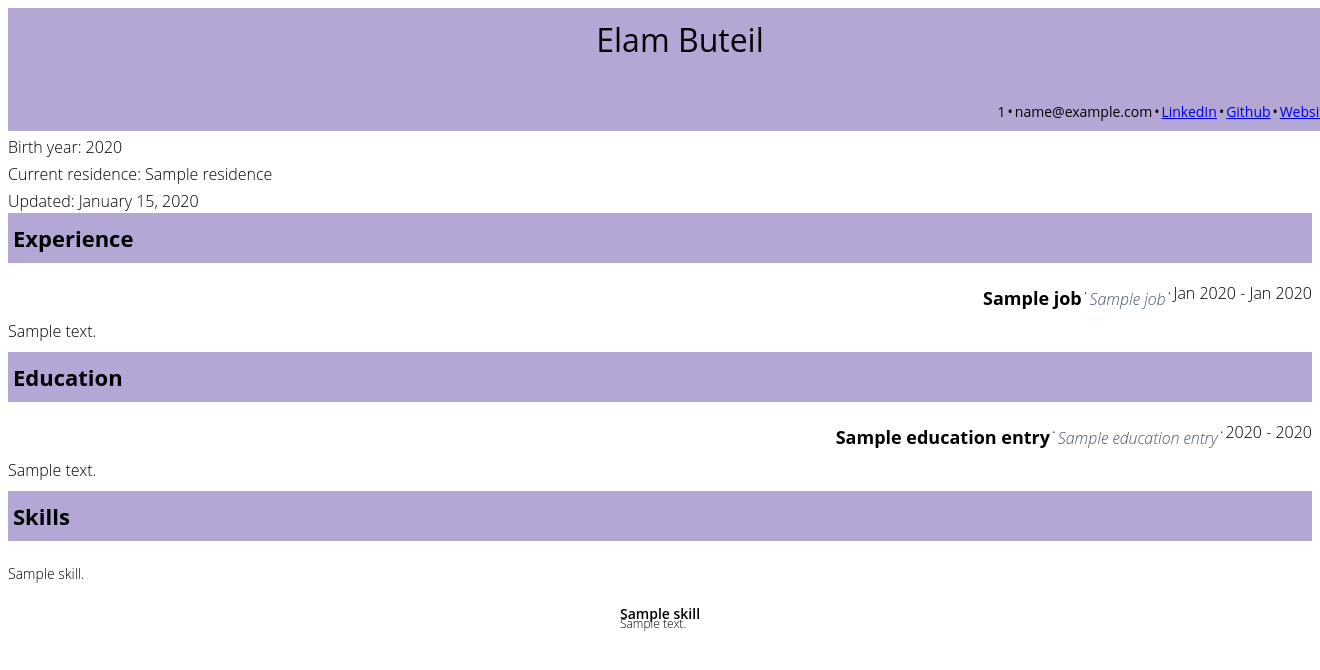
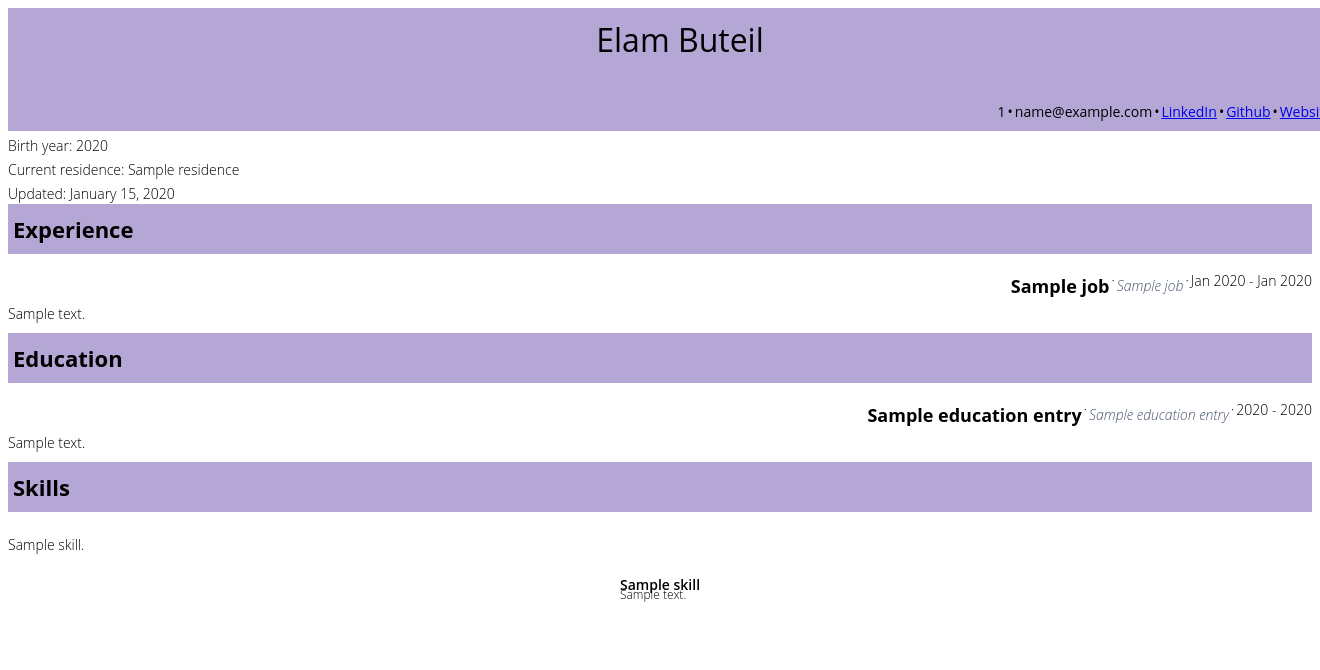
Before and after one commit to elam91/resume_backend, a Django app: template main/templates/main/resume_export.html in a window 1320 px wide; the page is wider, and only the part inside the window is pictured. Shown: the top 670 px of that part. Run offline with Django 3.2, Linux system fonts and the light colour scheme; the template is opened without the code that fills it: most values are stand-ins (such as "Sample title", 1, 10 or a date in 2020).

Commit message:
make font smaller to fit in 2 pages

```diff
--- a/main/templates/main/resume_export.html
+++ b/main/templates/main/resume_export.html
@@ -60,7 +60,7 @@
         body {
             font-family: 'Open Sans', sans-serif;
             font-weight: 200;
-            font-size: 16px;
+            font-size: 14px;
             margin-bottom: 3px;
             padding-bottom: 5px;
 
```
